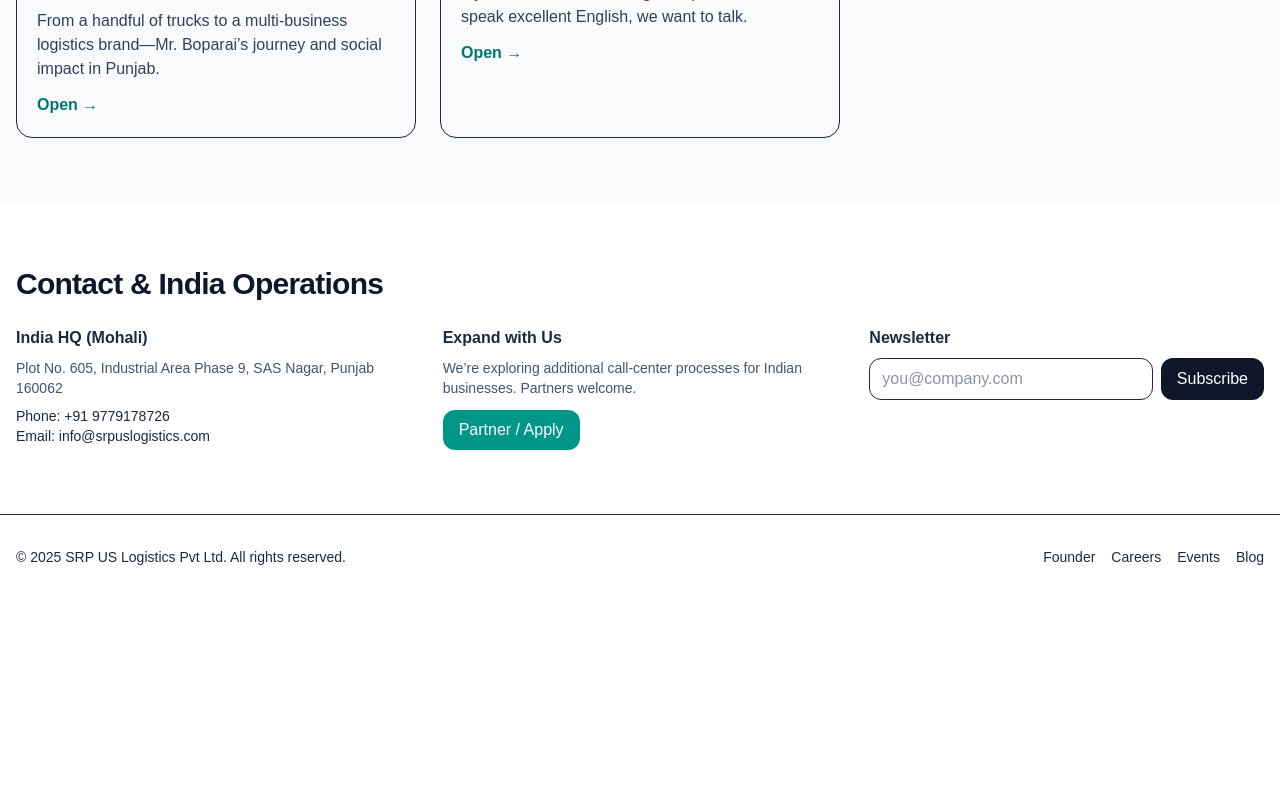
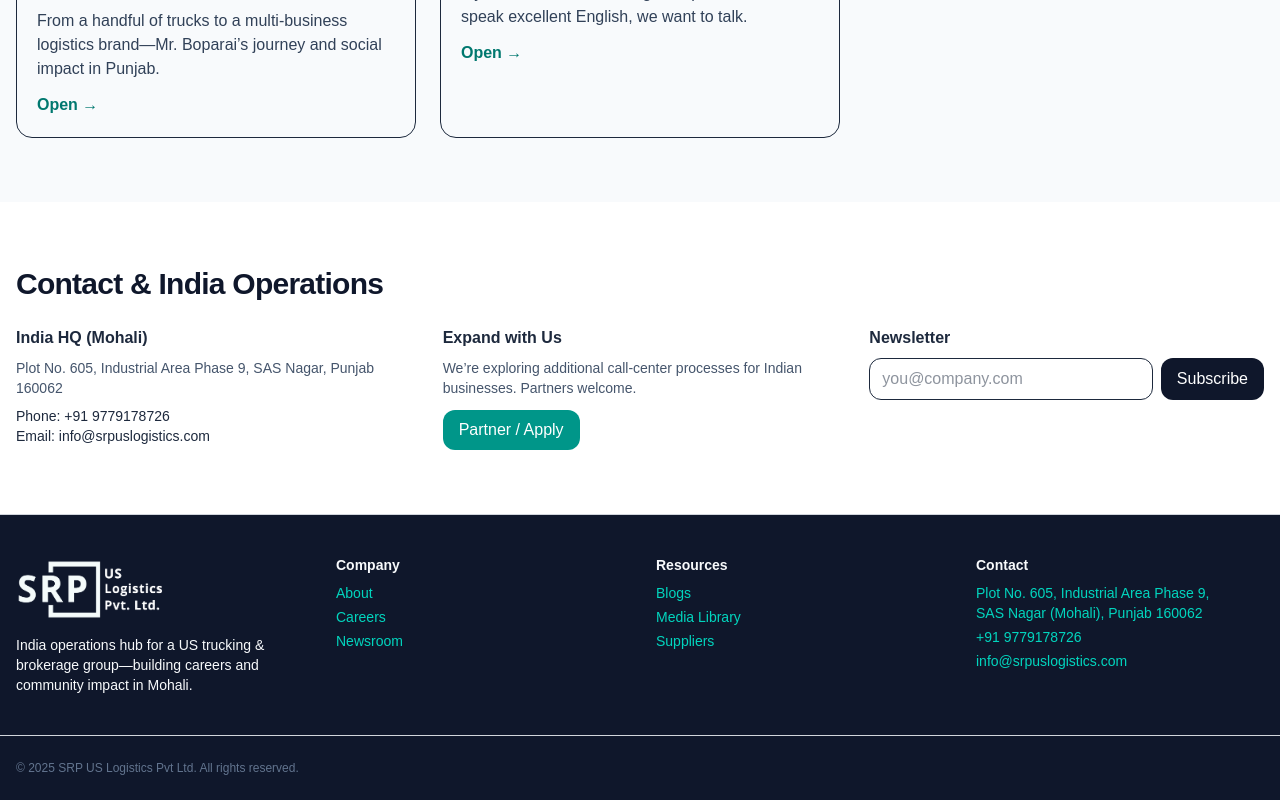
Before and after one commit to vivekinsonix/srp-india, a Next.js app: page / in a window 1280 px wide. Shown: the part 3135-3935 px from the top of the page. Before the commit the page ends 3734 px from the top, so only its background shows below. Built offline with nearby package versions, Linux system fonts and the light colour scheme.

Commit message:
inner page added

```diff
--- a/src/app/blogs/page.tsx
+++ b/src/app/blogs/page.tsx
@@ -30,7 +30,7 @@
         <Header />
     <main className="container mx-auto max-w-7xl  px-4 py-10">
       <h1 className="text-3xl font-semibold">Blogs</h1>
-      <p className="mt-2 text-slate-600 dark:text-slate-300">
+      <p className="mt-2 text-slate-600 ">
         Stories about careers, operations, and our journey.
       </p>
 
@@ -38,13 +38,13 @@
         {posts.map((post) => (
           <article
             key={post.title}
-            className="rounded-lg border border-gray-200 bg-white p-6 shadow-sm transition-shadow hover:shadow-md dark:border-gray-700 dark:bg-gray-800 dark:hover:shadow-lg"
+            className="rounded-lg border border-gray-200 bg-white p-6 shadow-sm transition-shadow hover:shadow-md "
           >
-            <h2 className="text-lg font-semibold text-gray-900 dark:text-white">
+            <h2 className="text-lg font-semibold text-gray-900 ">
               {post.title}
             </h2>
-            <p className="text-xs text-slate-500 dark:text-slate-400">{post.meta}</p>
-            <p className="mt-2 text-gray-700 dark:text-gray-300">{post.desc}</p>
+            <p className="text-xs text-slate-500 ">{post.meta}</p>
+            <p className="mt-2 text-gray-700 ">{post.desc}</p>
             <Link
               href={post.link}
               className="mt-3 inline-block font-semibold text-teal-700 hover:underline dark:text-teal-400"
--- a/src/app/careers/benefits/page.tsx
+++ b/src/app/careers/benefits/page.tsx
@@ -40,7 +40,7 @@
 
   return (
       <>
-       <div className="min-h-screen bg-white text-slate-800">
+       <div className="min-h-screen bg-white dark:bg-white text-slate-800">
           <Header />
   <main className="container mx-auto max-w-7xl px-4 py-10">
       <h1 className="text-3xl font-semibold">Benefits</h1>
@@ -48,10 +48,10 @@
         {items.map((item) => (
           <div
             key={item.title}
-            className="rounded-xl border border-gray-200 bg-white p-6 shadow-sm dark:border-gray-700 dark:bg-gray-800"
+            className="rounded-xl border border-gray-200 bg-white p-6 shadow-sm"
           >
             <h3 className="font-semibold">{item.title}</h3>
-            <ul className="mt-2 list-disc pl-6 text-sm text-gray-700 dark:text-gray-300">
+            <ul className="mt-2 list-disc pl-6 text-sm text-gray-700 ">
               {item.points.map((point) => (
                 <li key={point}>{point}</li>
               ))}
--- a/src/app/careers/culture/page.tsx
+++ b/src/app/careers/culture/page.tsx
@@ -9,7 +9,7 @@
           <Header />
   <main className="container mx-auto max-w-7xl px-4 py-10">
       <h1 className="text-3xl font-semibold">Our Culture</h1>
-      <p className="mt-4 max-w-3xl text-lg text-gray-700 dark:text-gray-300">
+      <p className="mt-4 max-w-3xl text-lg text-gray-700 ">
         We prioritize clarity, fairness, and ownership. Teams are small, expectations
         are explicit, and leaders coach continuously.
       </p>
--- a/src/app/contact/page.tsx
+++ b/src/app/contact/page.tsx
@@ -66,7 +66,7 @@
               placeholder="you@company.com"
               value={email}
               onChange={(e) => setEmail(e.target.value)}
-              className="flex-1 rounded-xl border border-gray-300 px-3 py-2 dark:border-gray-600 dark:bg-gray-700 dark:text-white"
+              className="flex-1 rounded-xl border border-gray-300 px-3 py-2 "
             />
             <button
               type="submit"
--- a/src/app/footer/page.tsx
+++ b/src/app/footer/page.tsx
@@ -1,3 +1,4 @@
+import Link from "next/link";
 
 
 export default function Footer() {
@@ -5,36 +6,41 @@
 
   return (
 
-<footer className="border-t  border-gray-300 ">
+<footer className="border-t  border-gray-300 bg-slate-900 ">
   <div className="mx-auto max-w-7xl container px-4 py-10 grid md:grid-cols-4 gap-8 text-sm">
     <div>
       <div className="flex items-center gap-2">
-        <div className="h-7 w-7 rounded-md" style={{background:'#0f766e'}}></div>
-        <strong>SRP US Logistics – India</strong>
+    <Link href="/" className="hover:text-teal-700 flex items-center">
+          <img src="/srp-us-white.png" width="150px" />
+            {/* <div className="h-8 w-8 rounded-md bg-teal-600" />
+            <strong className="text-slate-900 ml-2">
+              SRP US Logistics – India
+            </strong> */}
+          </Link>
       </div>
-      <p className="mt-3 text-slate-600">India operations hub for a US trucking & brokerage group—building careers and community impact in Mohali.</p>
+      <p className="mt-3 text-slate-50">India operations hub for a US trucking & brokerage group—building careers and community impact in Mohali.</p>
     </div>
     <div>
-      <h4 className="font-semibold">Company</h4>
+      <h4 className="font-semibold text-slate-50">Company</h4>
       <ul className="mt-2 space-y-1">
-        <li><a href="/about/index.html" className="hover:text-teal-700">About</a></li>
-        <li><a href="/careers/index.html" className="hover:text-teal-700">Careers</a></li>
-        <li><a href="/news/index.html" className="hover:text-teal-700">Newsroom</a></li>
+        <li><a href="/about" className="hover:text-teal-700 text-teal-400">About</a></li>
+        <li><a href="/careers" className="hover:text-teal-700 text-teal-400">Careers</a></li>
+        <li><a href="/news" className="hover:text-teal-700 text-teal-400">Newsroom</a></li>
       </ul>
     </div>
     <div>
-      <h4 className="font-semibold">Resources</h4>
+      <h4 className="font-semibold text-slate-50">Resources</h4>
       <ul className="mt-2 space-y-1">
-        <li><a href="/blogs/index.html" className="hover:text-teal-700">Blogs</a></li>
-        <li><a href="/news/media-library.html" className="hover:text-teal-700">Media Library</a></li>
-        <li><a href="/suppliers/index.html" className="hover:text-teal-700">Suppliers</a></li>
+        <li><a href="/blogs" className="hover:text-teal-700 text-teal-400">Blogs</a></li>
+        <li><a href="/news" className="hover:text-teal-700 text-teal-400">Media Library</a></li>
+        <li><a href="/suppliersl" className="hover:text-teal-700 text-teal-400">Suppliers</a></li>
       </ul>
     </div>
     <div>
-      <h4 className="font-semibold">Contact</h4>
-      <p className="mt-2">Plot No. 605, Industrial Area Phase 9,<br/>SAS Nagar (Mohali), Punjab 160062</p>
-      <p className="mt-1">+91 9779178726</p>
-      <p className="mt-1"><a className="hover:text-teal-700" href="mailto:info@srpuslogistics.com">info@srpuslogistics.com</a></p>
+      <h4 className="font-semibold  text-slate-50">Contact</h4>
+      <p className="mt-2 text-teal-400">Plot No. 605, Industrial Area Phase 9,<br/>SAS Nagar (Mohali), Punjab 160062</p>
+      <p className="mt-1 text-teal-400">+91 9779178726</p>
+      <p className="mt-1 text-teal-400"><a className="hover:text-teal-700" href="mailto:info@srpuslogistics.com">info@srpuslogistics.com</a></p>
     </div>
   </div>
   <div className="border-t border-gray-300">
--- a/src/app/page.tsx
+++ b/src/app/page.tsx
@@ -8,6 +8,7 @@
 import Header from "./header/page";
 import HeroSection from "./header/HeroBanner";
 import { CheckCircleIcon } from "lucide-react";
+import Footer from "./footer/page";
 
 // ---- Mock Data (replace with CMS/API later) -------------------------------
 const JOBS = [
@@ -340,8 +341,8 @@
           </div>
         </div>
       </Section>
-
-      <footer className="border-t">
+<Footer />
+      {/* <footer className="border-t">
         <div className="mx-auto max-w-7xl px-4 py-8 flex flex-col md:flex-row items-center justify-between gap-4">
           <p className="text-sm">© {new Date().getFullYear()} SRP US Logistics Pvt Ltd. All rights reserved.</p>
           <nav className="flex items-center gap-4 text-sm">
@@ -351,7 +352,7 @@
             <a href="#blog" className="hover:text-teal-700">Blog</a>
           </nav>
         </div>
-      </footer>
+      </footer> */}
     </div>
   );
 }
```
